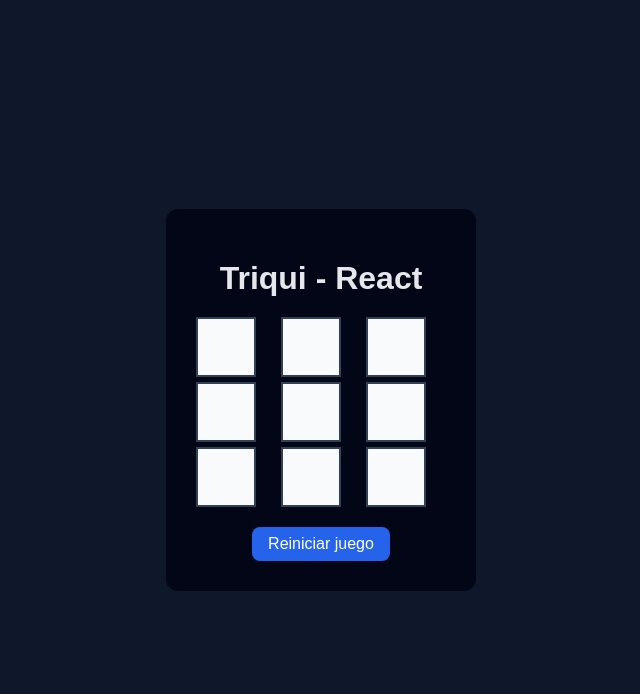
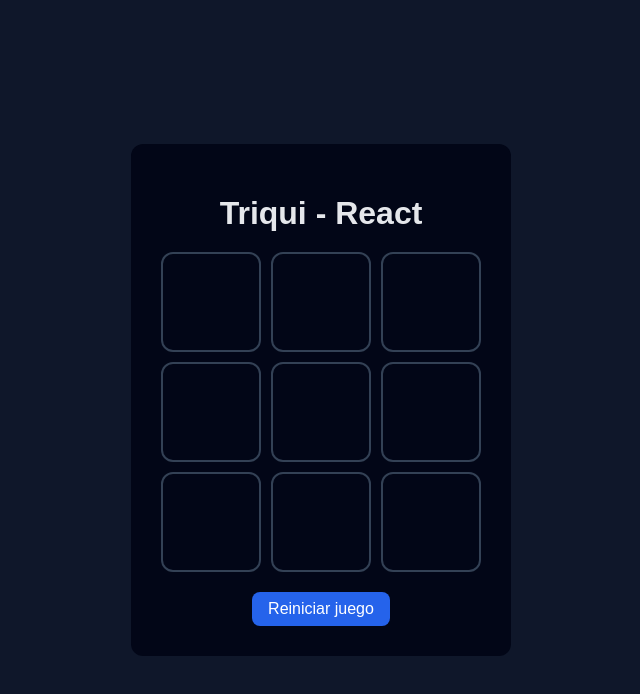
Before and after one commit to dmafs/Triqui, a React (Vite) app: page / in a window 1280 px wide. Shown: the top 694 px of the page, without its empty margins (319-959 px from the left). Built offline with nearby package versions, Linux system fonts and the light colour scheme.

Commit message:
nuevos estilos.Por otro lado linea de ganador ya agregada.

```diff
--- a/src/App.jsx
+++ b/src/App.jsx
@@ -17,15 +17,13 @@
         [0,4,8],
         [2,4,6],
     ];
-    for (let  i = 0 ; i < lines.length; i++){
-        const [a,b,c] = lines[i];
-        if(
-            squares[a] &&
-            squares[a] === squares[b] &&
-            squares[a] === squares[c]
-        ){
-            return squares[a];
-        }
+    for (let line of lines) {
+      const [a, b, c] = line;
+      if (squares[a] &&
+          squares[a] === squares[b] &&
+          squares[a] === squares[c]) {
+        return { player: squares[a], line };
+      }
     }
     return null;
 }
@@ -34,7 +32,10 @@
     const [squares, setSquares] = useState(Array(9).fill(null));
     const [isXNext, setIsXNext] = useState(true);
 
-const winner = calculateWinner(squares);
+    const result = calculateWinner(squares);
+    const winner = result?.player;
+    const winningLine = result?.line;
+
 const isDraw = squares.every(square => square !== null) && !winner;
 
 const gameStatus = winner
@@ -63,7 +64,7 @@
 
 
     function hndleSquareClick(index){
-        if (squares[index] || gameStatus)return;
+        if (squares[index] || gameStatus !== "playing")return;
 
         const newSquares =[...squares];
         newSquares[index] = isXNext ? "X" : "O";
@@ -105,6 +106,7 @@
       <Board
         squares={squares}
         onSquareClick={hndleSquareClick}
+        winningLine={winningLine}
       />
 
 <button
--- a/src/components/Board.jsx
+++ b/src/components/Board.jsx
@@ -1,18 +1,14 @@
 import Square from "./Square";
+import "../styles/Board.css";
 
-function Board({ squares, onSquareClick }) {
+function Board({ squares, onSquareClick, winningLine }) {
   return (
-    <div
-      style={{
-        display: "grid",
-        gridTemplateColumns: "repeat(3, 80px)",
-        gap: "5px"
-      }}
-    >
+    <div className="board">
       {squares.map((value, index) => (
         <Square
           key={index}
           value={value}
+          isWinning={winningLine?.includes(index)}
           onClick={() => onSquareClick(index)}
         />
       ))}
--- a/src/components/Square.jsx
+++ b/src/components/Square.jsx
@@ -1,16 +1,8 @@
-function Square({ value, onClick }) {
+function Square({ value, onClick, isWinning }) {
   return (
     <button
+      className={`square ${isWinning ? "win" : ""}`}
       onClick={onClick}
-        style={{
-          width: "60px",
-          height: "60px",
-          fontSize: "2rem",
-          cursor: "pointer",
-          backgroundColor: "#f8fafc",
-          color: "#020617",
-          border: "2px solid #334155"
-        }}
     >
       {value}
     </button>
--- /dev/null
+++ b/src/styles/Board.css
@@ -0,0 +1,33 @@
+.board {
+    display: grid;
+    grid-template-columns: repeat(3, 100px);
+    gap: 10px;
+    justify-content: center;
+  }
+
+  .square {
+    width: 100px;
+    height: 100px;
+    font-size: 2.5rem;
+    font-weight: bold;
+    background: #020617;
+    border: 2px solid #334155;
+    color: #e5e7eb;
+    cursor: pointer;
+    border-radius: 12px;
+  }
+
+  .square.win {
+    background-color: #38E25D;
+    color: #020617;
+    animation: glow 0.8s infinite alternate;
+  }
+
+  @keyframes glow {
+    from {
+      box-shadow: 0 0 5px #38E25D;
+    }
+    to {
+      box-shadow: 0 0 20px #38E25D;
+    }
+  }
```
Lines whose indentation alone changed are shown as unchanged.
